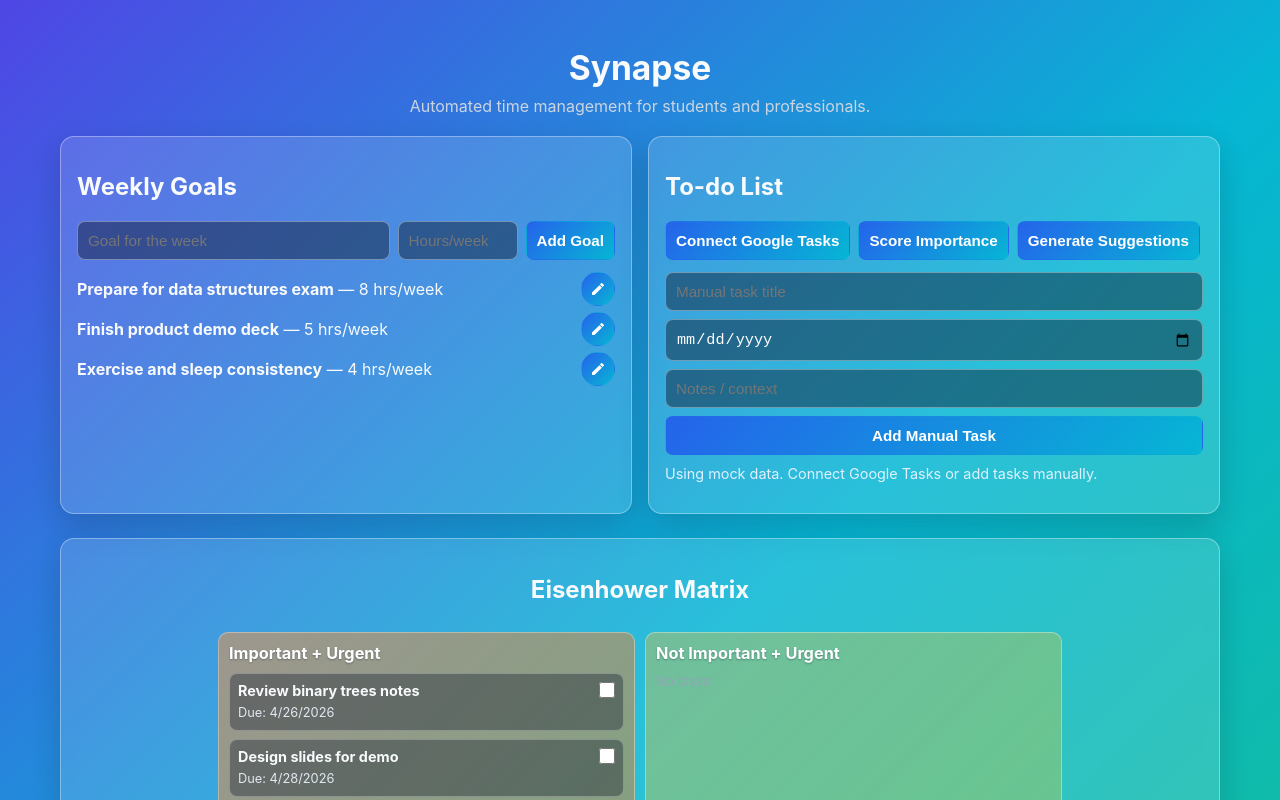
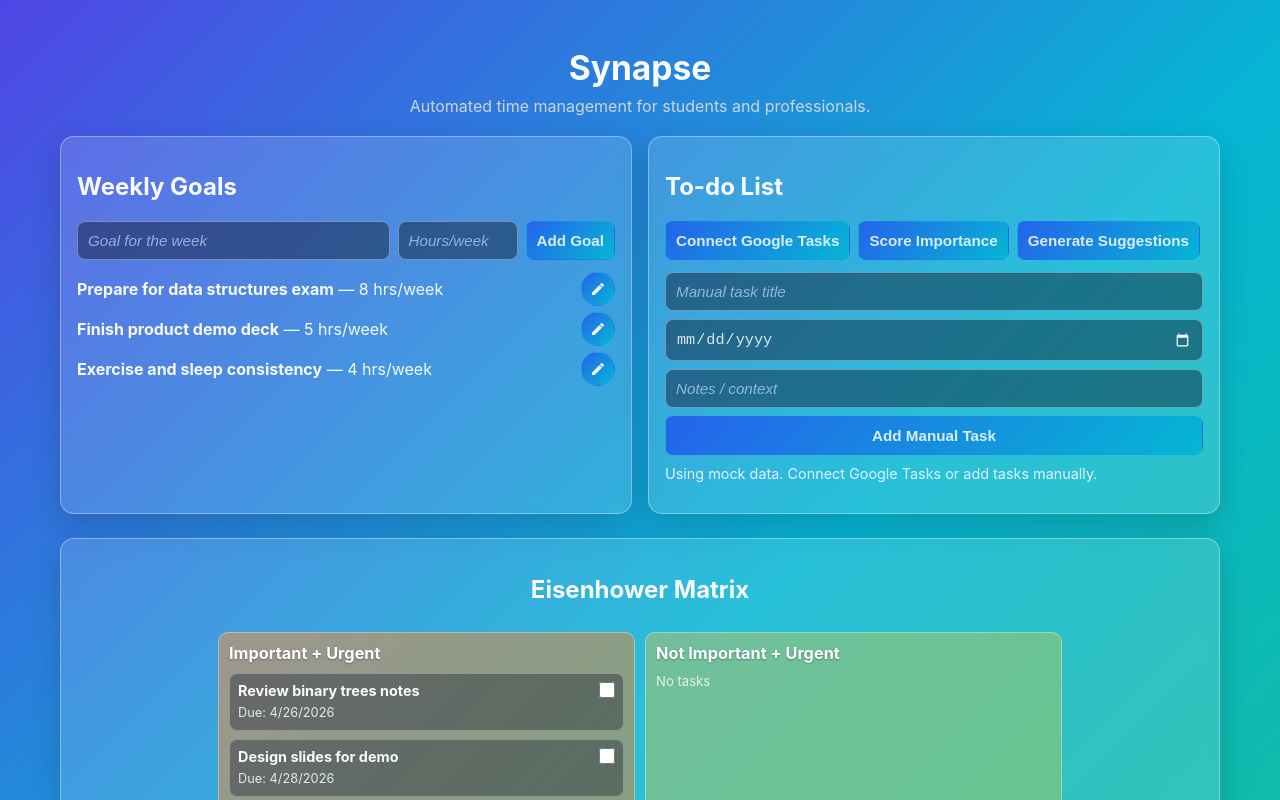
Before and after one commit to mxddi/Synapse3, a React (Create React App) app: page / in a window 1280 px wide. Shown: the top 800 px of the page. Built offline with nearby package versions, Linux system fonts and the light colour scheme.

Commit message:
Reformatted user input

```diff
--- a/src/App.css
+++ b/src/App.css
@@ -66,10 +66,23 @@ button,
 textarea {
   border: 1px solid rgba(255, 255, 255, 0.35);
   background: rgba(15, 23, 42, 0.45);
-  color: #ffffff;
+  color: #ffffffd6;
   border-radius: 8px;
   padding: 10px;
   font-size: 0.95rem;
+}
+
+input::placeholder,
+textarea::placeholder {
+  color: #bcdaff;
+  font-style: italic;
+  opacity: 0.7;
+}
+
+input[type="date"]::-webkit-calendar-picker-indicator {
+  filter: invert(1) brightness(1.2);
+  opacity: 1;
+  cursor: pointer;
 }
 
 button {
@@ -236,7 +249,8 @@ li {
 }
 
 .empty-cell {
-  color: #94a3b8;
+  color: #ffffff;
+  opacity: 0.8;
   font-size: 0.82rem;
 }
 
```
